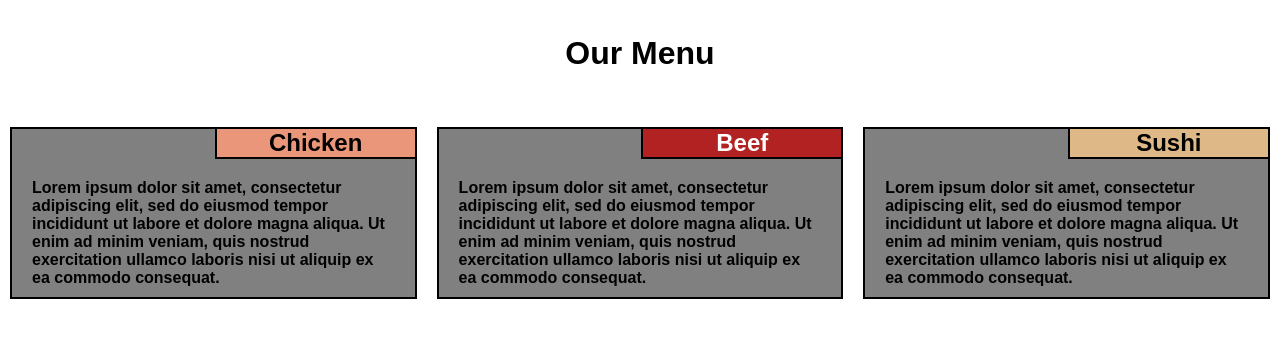
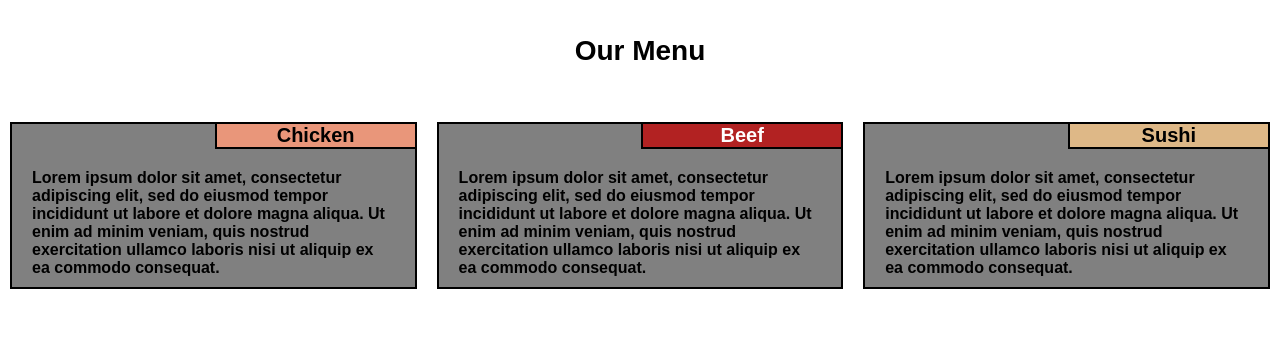
Before and after one commit to ruthmont/mod2_solution, a plain HTML site: page index.html in a window 1280 px wide. Drawn offline with Linux system fonts and the light colour scheme.

Commit message:
Update style.css

```diff
--- a/css/style.css
+++ b/css/style.css
@@ -5,10 +5,15 @@
     font-family:Arial, Helvetica, sans-serif;
 }
 
+html {
+    font-size: 16px;
+}
+
 h1 {
     text-align: center;
     margin: 35px;
     padding-bottom: 10px;
+    font-size: 1.75rem;
 }
 
 .row {
@@ -31,6 +36,7 @@ h2 {
     border-width: 0px 0px 2px 2px;
     border-style: solid;
     border-color: black;
+    font-size: 1.25rem;
 }
 
 .chicken {
@@ -48,6 +54,7 @@ p {
     clear: right;
     padding: 20px 20px 10px 20px;
     font-weight: bold;
+    font-size: 1rem;
 }
 
   /********** Desktop **********/
@@ -69,8 +76,6 @@ p {
     width: 100%;
     }
 }
-/* Arreglar el ancho del 3er div */
-
 
  /********** Mobile **********/
 @media (max-width: 767px) {
```
